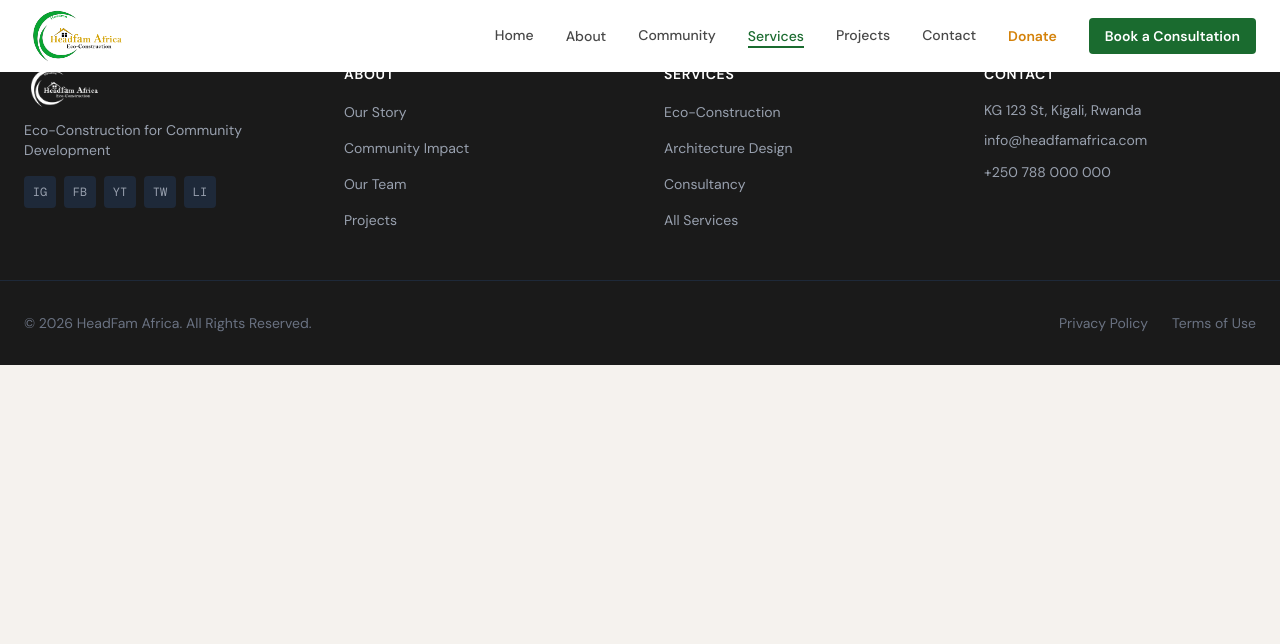
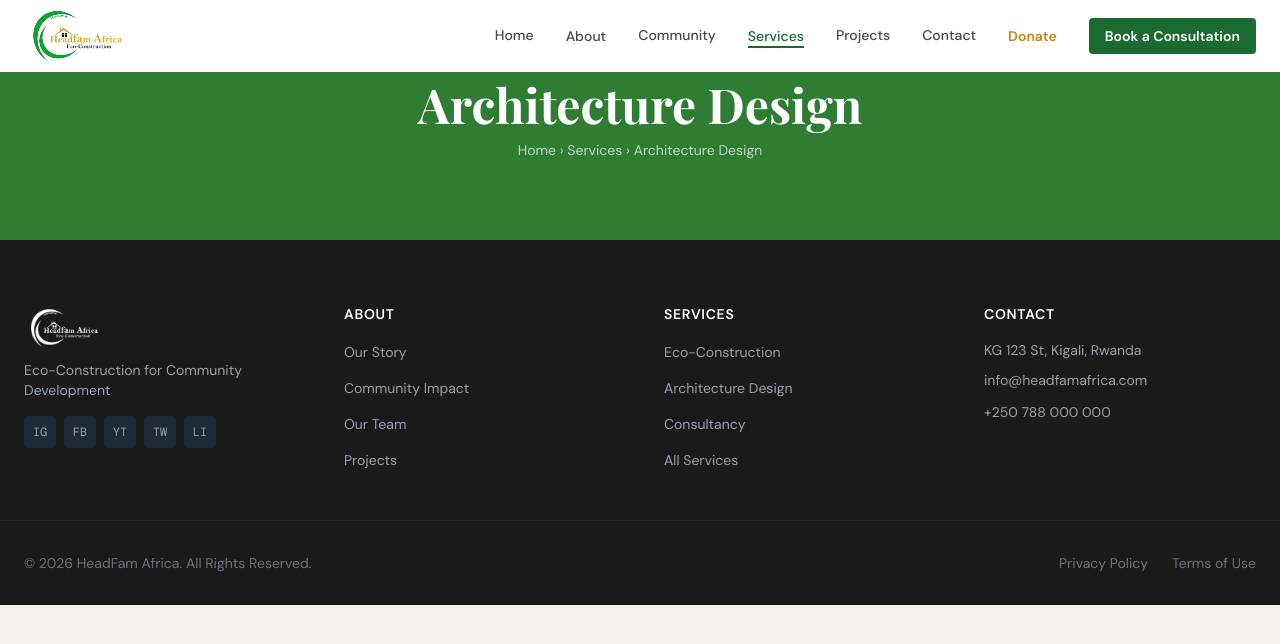
Before and after one commit to muhorakeye/Headfam, a React (Vite) app: page /services/architecture-design in a window 1280 px wide. Shown: the top 644 px of the page. Built offline with nearby package versions, Linux system fonts and the light colour scheme.

Commit message:
feat(architecture): build ArchHero with green banner and framer-motion entrance animations

```diff
--- a/src/components/sections/architecture/ArchHero.tsx
+++ b/src/components/sections/architecture/ArchHero.tsx
@@ -1,7 +1,31 @@
+import { motion } from 'framer-motion'
+
 export default function ArchHero() {
   return (
-    <section id="arch-hero">
-      {/* ArchHero — coming soon */}
+    <section
+      id="arch-hero"
+      className="py-20 px-6 text-center w-full"
+      style={{ backgroundColor: '#2E7D32' }}
+    >
+      <motion.h1
+        className="text-4xl md:text-5xl font-black text-white mb-3"
+        style={{ fontFamily: '"Playfair Display", Georgia, serif' }}
+        initial={{ opacity: 0, y: 20 }}
+        animate={{ opacity: 1, y: 0 }}
+        transition={{ duration: 0.7, ease: 'easeOut' }}
+      >
+        Architecture Design
+      </motion.h1>
+
+      <motion.p
+        className="text-sm"
+        style={{ color: 'rgba(255,255,255,0.7)', fontFamily: '"DM Sans", sans-serif' }}
+        initial={{ opacity: 0 }}
+        animate={{ opacity: 1 }}
+        transition={{ delay: 0.3, duration: 0.5 }}
+      >
+        Home &rsaquo; Services &rsaquo; Architecture Design
+      </motion.p>
     </section>
   )
 }
```
